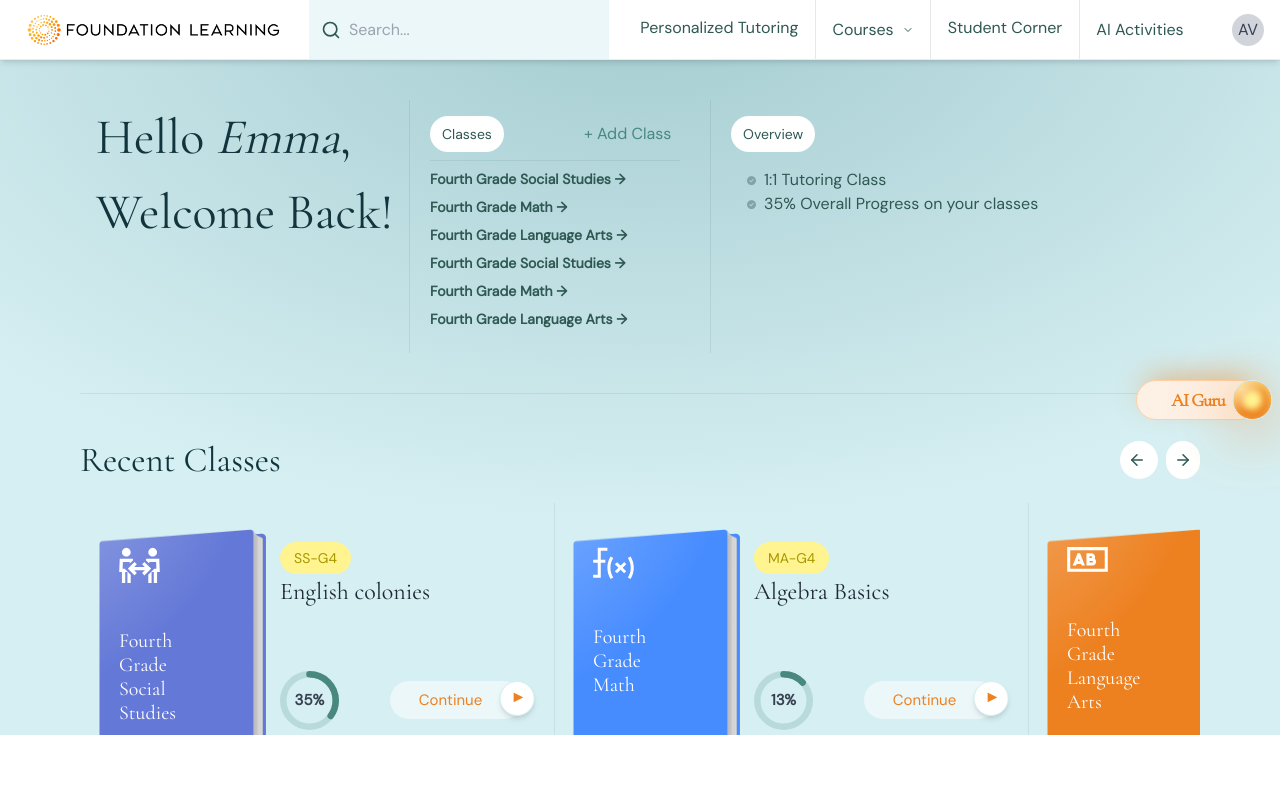
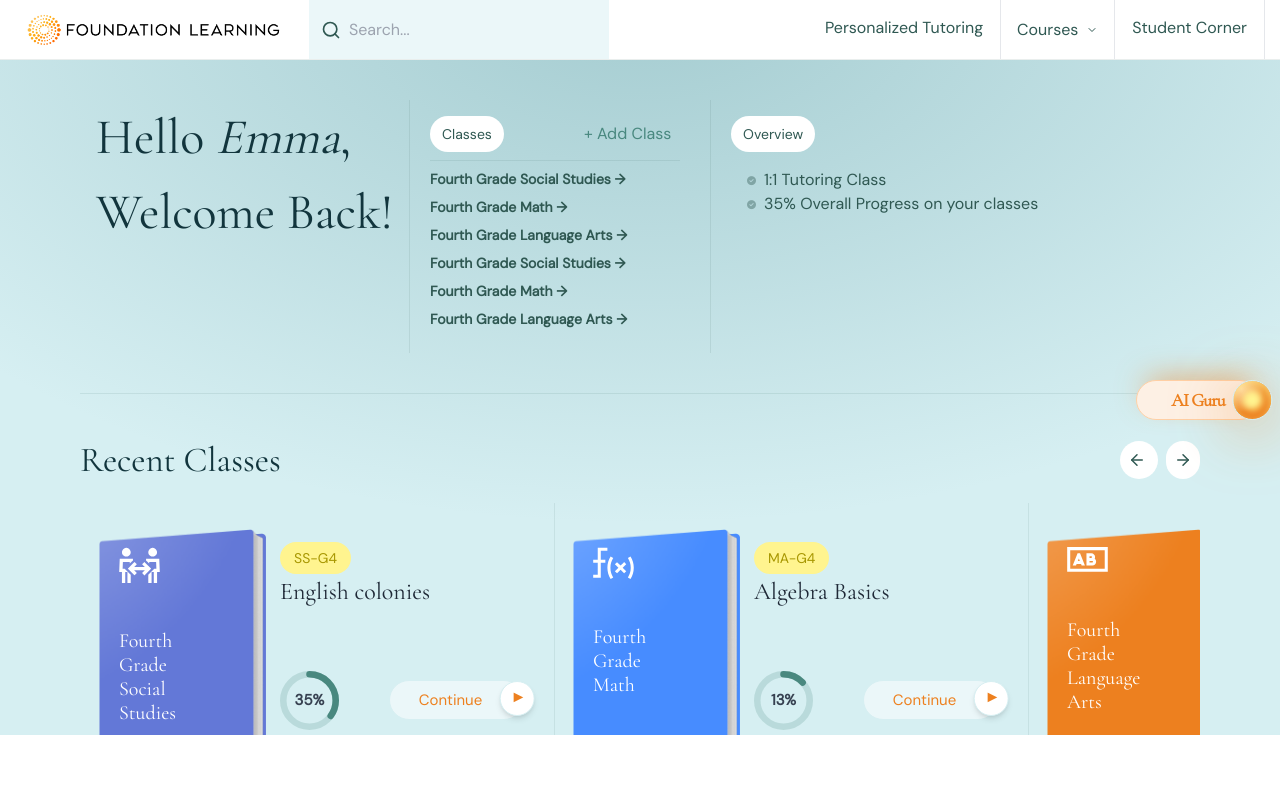
Before and after one commit to pulakkar333/Foundation_learning, a Next.js app: page / in a window 1280 px wide. Shown: the top 800 px of the page. Built offline with nearby package versions, Linux system fonts and the light colour scheme.

Commit message:
feedbacks

```diff
--- a/src/components/footer.tsx
+++ b/src/components/footer.tsx
@@ -80,7 +80,7 @@
       {/* Footer Bottom Section */}
 
       <div className="container mx-auto grid gap-6 md:grid-cols-2 xl:grid-cols-4">
-        <div className="order-2 ssm:order-2 md:order-2 xl:order-1 flex ssm:flex-col xl:flex-col md:flex-row items-center md:items-start md:gap-[100px] xl:gap-0 md:border-r xl:border-0 ssm:ml-10 ssm:border-t md:border-t-0">
+        <div className="order-2 ssm:order-2 md:order-2 xl:order-1 flex ssm:flex-col xl:flex-col md:flex-row items-center md:items-start md:gap-[50px] lg:gap-[100px] xl:gap-0  xl:border-0 ssm:ml-10 ssm:border-t md:border-t-0">
           <Image
             className="xl:border-b ssm:mr-10 mt-[24px]"
             src="/logo/logo.png"
@@ -88,7 +88,7 @@
             width={276.818}
             height={35}
           />
-          <div className="mt-[10px] flex flex-col md:flex-col ssm:flex">
+          <div className="mt-[10px] flex flex-col md:flex-col ssm:flex md:border-l xl:border-l-0">
             <p className="text-[#2F5852] text-[16px] font-dm-sans md:whitespace-nowrap ssm:whitespace-nowrap">
               Terms and Conditions &bull; Privacy Policy
             </p>
--- a/src/components/navigiation.tsx
+++ b/src/components/navigiation.tsx
@@ -20,7 +20,7 @@
 function Navigation({ second = false }: { second?: boolean }) {
   return (
     <header
-      className={`fixed w-full z-50 bg-white flex items-center justify-between h-[60px] font-dm xl:pl-[px] xl:pr-[0px] shadow-md transition-all duration-300 border-b-[1px] border-[#2F58521A] ${
+      className={`fixed w-full z-50 bg-white flex items-center justify-between h-[60px] font-dm xl:pl-[0px] xl:pr-[0px] transition-all duration-300 border-b-[1px] border-[#2F58521A] ${
         second ? "top-[60px]" : "top-0"
       }`}
     >
@@ -63,7 +63,7 @@
       </div>
 
       {!second ? (
-        <nav className="hidden xl:flex lg:hidden xl:pl-[0px] items-center flex-shrink-0 h-full">
+        <nav className="hidden xl:flex lg:hidden xl:pl-[200px] items-center flex-shrink-0 h-full">
           <NavLinks />
         </nav>
       ) : (
@@ -133,6 +133,7 @@
       >
         AI Activities
       </Link>
+      <Divider />
     </>
   );
 }
```
